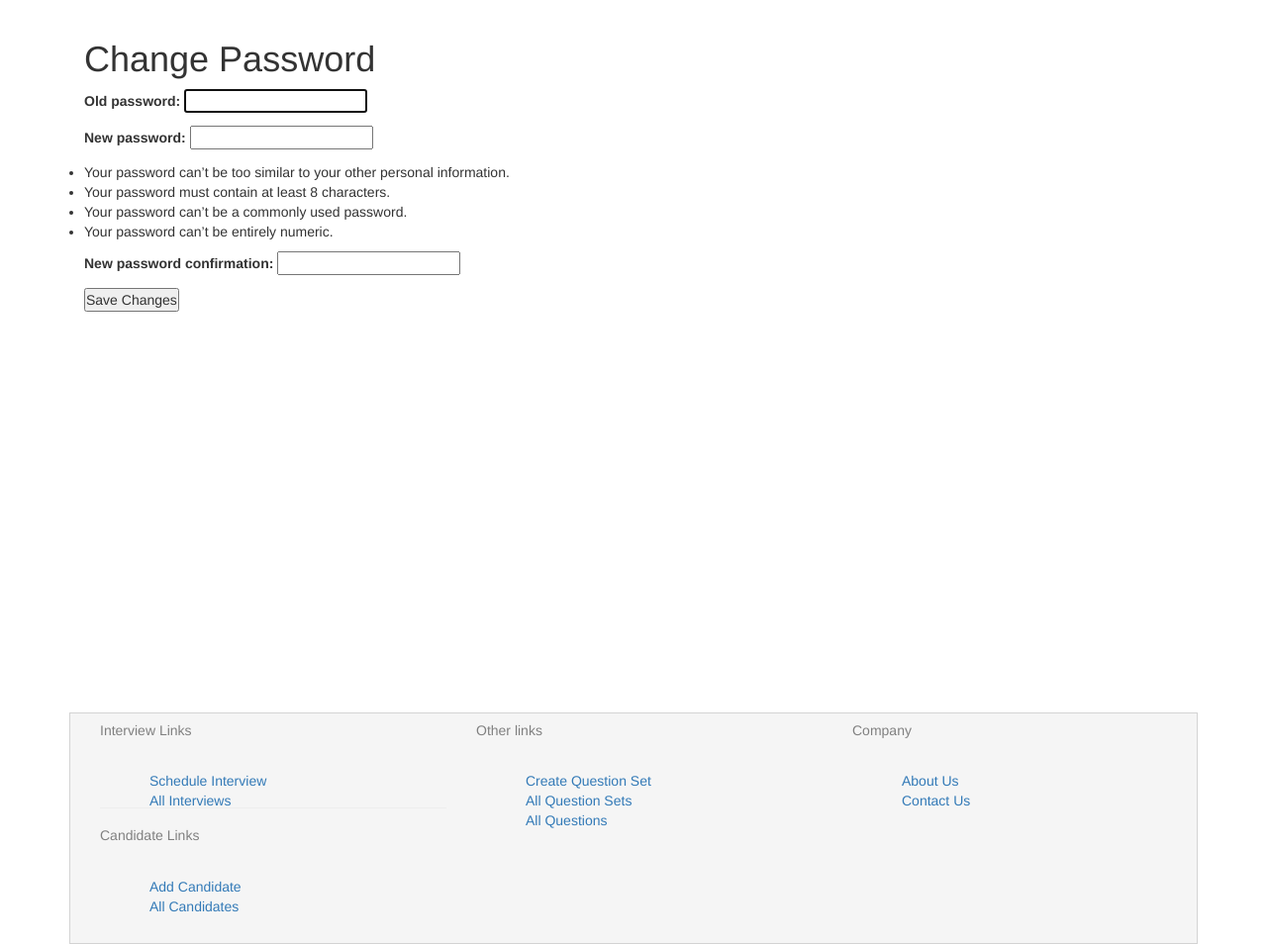
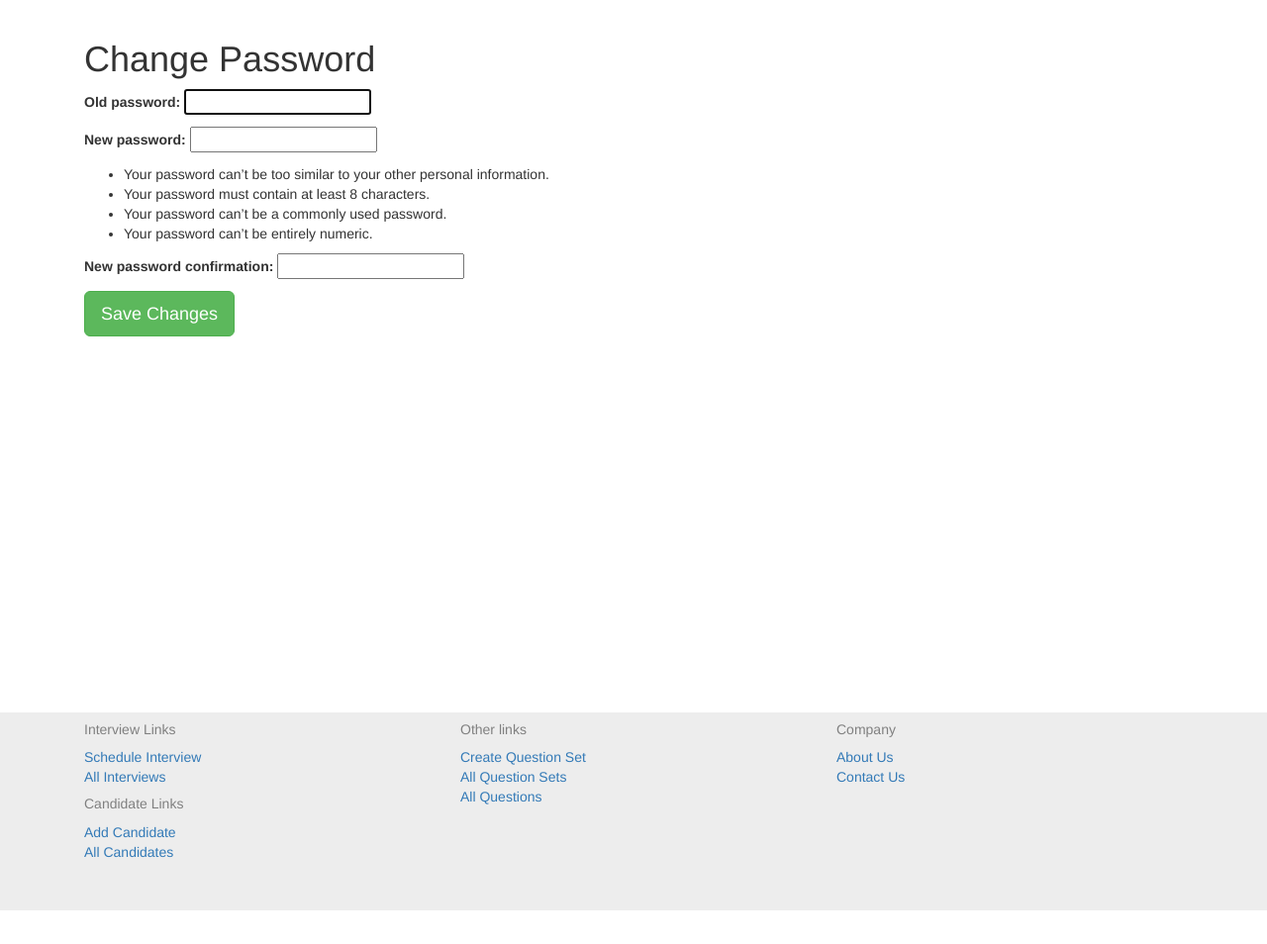
Before and after one commit to rahulkriplani/django-interview-manager, a Django app: page /password/ in a window 1280 px wide. Shown: the part 72-1026 px from the top of the page at 99% size. After the commit the page ends 992 px from the top, so only its background shows below. Run offline with Django 3.2, Linux system fonts and the light colour scheme; a user stored in the database is signed in; parts of the project's set-up code (start-up, migrations or seed data) failed here and were passed over; some libraries are stand-ins or nearby versions.

Commit message:
Footer much better

```diff
--- a/Evaluator/static/css/web.css
+++ b/Evaluator/static/css/web.css
@@ -1,14 +1,11 @@
-* {
-	margin: 0;
-	padding: 0;
-}
+
 
 html, body {
 	height: 100%;
 
 }
 
-#contect_area {
+#context_area {
 	min-height: 100%;
 }
 
@@ -17,25 +14,16 @@ html, body {
 	padding-bottom: 100px;
 }
 
-#myfooter {
+#footer1{
 position: relative;
-height: 100px;
+height: 200px;
 margin-top: -100px;
 clear: both;
+background-color: #ededed;
 }
 
-.footer1 {
-  position: relative;
-  bottom: 0;
-  width: auto;
-  height: auto; /* Set the fixed height of the footer here */
-  line-height: 60px; /* Vertically center the text there */
-  background-color: #f5f5f5;
-  min-height: 100%;
-  border:0.5px solid lightgrey;
-}
 
-.footer1 li {
+#myfooter li {
 	height: 20px;
 	padding-bottom: 10px 15px;
 	color: #f5f5f5;
@@ -46,6 +34,6 @@ clear: both;
 }
 
 
-.footer1 h5 {
+#footer1 h5 {
 	color: grey;
 }
--- a/Evaluator/templates/base.html
+++ b/Evaluator/templates/base.html
@@ -73,7 +73,7 @@
               </nav>
                 </div>
 
-    <div class="container" id="contect_area">
+    <div class="container" id="context_area">
       <div id="main">
         {% block content %}
         {% endblock %}
@@ -81,11 +81,13 @@
     </div>
 
     {% if user.is_authenticated %}
+
+          {% block footer %}
+          <footer id="footer1">
+
+
               <div class="container">
-    {% block footer %}
-    <div id="myfooter">
-    <footer class="footer1">
-      <div class="container">
+
                  <div class="col-md-4">
                     <h5>Interview Links</h5>
                     <ul class="list-unstyled">
@@ -97,7 +99,7 @@
                         <a href="{% url 'Evaluator:all_interview' %}">All Interviews</a>
                       </li>
                     </ul>
-            <hr>
+
                     <h5>Candidate Links</h5>
                       <ul class="list-unstyled">
                       <li>
@@ -110,6 +112,7 @@
                       <li></li>
                     </ul>
                 </div>
+
               <div class="col-md-4">
                   <h5 class="text-muted">Other links</h5>
                   <ul class="list-unstyled">
@@ -136,10 +139,10 @@
                     </ul>
               </div>
             </div>
+
         </footer>
-  </div>
+
       {% endblock %}
-</div>
 {% endif %}
 
 <script src="https://code.jquery.com/jquery-3.2.1.js"></script>
--- a/Evaluator/templates/edit_profile.html
+++ b/Evaluator/templates/edit_profile.html
@@ -12,3 +12,6 @@
 </div>
 
 {% endblock %}
+
+{% block footer %}
+{% endblock %}
--- a/Evaluator/templates/password_change.html
+++ b/Evaluator/templates/password_change.html
@@ -7,7 +7,7 @@
 		<form method="post">
 			{% csrf_token %}
 			{{ form.as_p }}
-			<button type="submit">Save Changes</button>
+			<button class="btn btn-success btn-lg" type="submit">Save Changes</button>
 		</form>
 </div>
 
--- a/Evaluator/urls.py
+++ b/Evaluator/urls.py
@@ -13,7 +13,7 @@ urlpatterns = [
     url(r'^logout/$', logout, {'template_name': 'logout.html'}),
     url(r'^profile/$', views.profile, name='profile'),
     url(r'^register/$', views.register, name='register'),
-    url(r'^profile/edit$', views.edit_profile, name='edit_profile'),
+    url(r'^profile/edit/$', views.edit_profile, name='edit_profile'),
     url(r'^password/$', views.change_password, name='change_password'),
     url(r'^userDetails/(?P<user_pk>\d+)/$', views.get_details_user, name='user_details'),
 
--- a/Evaluator/views/modules.py
+++ b/Evaluator/views/modules.py
@@ -1,7 +1,7 @@
 from __future__ import unicode_literals
 
 from django.shortcuts import render, redirect, reverse
-from django.contrib.auth.forms import PasswordChangeForm
+from django.contrib.auth.forms import PasswordChangeForm, UserChangeForm
 from django.contrib.auth import update_session_auth_hash, authenticate, login
 from django.views.generic import CreateView, UpdateView, DeleteView, ListView
 from django.contrib.auth.decorators import login_required, user_passes_test
--- a/Evaluator/views/view_user.py
+++ b/Evaluator/views/view_user.py
@@ -58,6 +58,8 @@ def edit_profile(request):
         args = {'form' : form}
         return render(request, 'edit_profile.html', args)
 
+@user_passes_test(lambda u: u.is_staff)
+@login_required
 def change_password(request):
     if request.method == 'POST':
         form = PasswordChangeForm(data=request.POST, user=request.user)
```
Also changed, not shown: db.sqlite3, 1 other file. Lines whose indentation alone changed are shown as unchanged.
